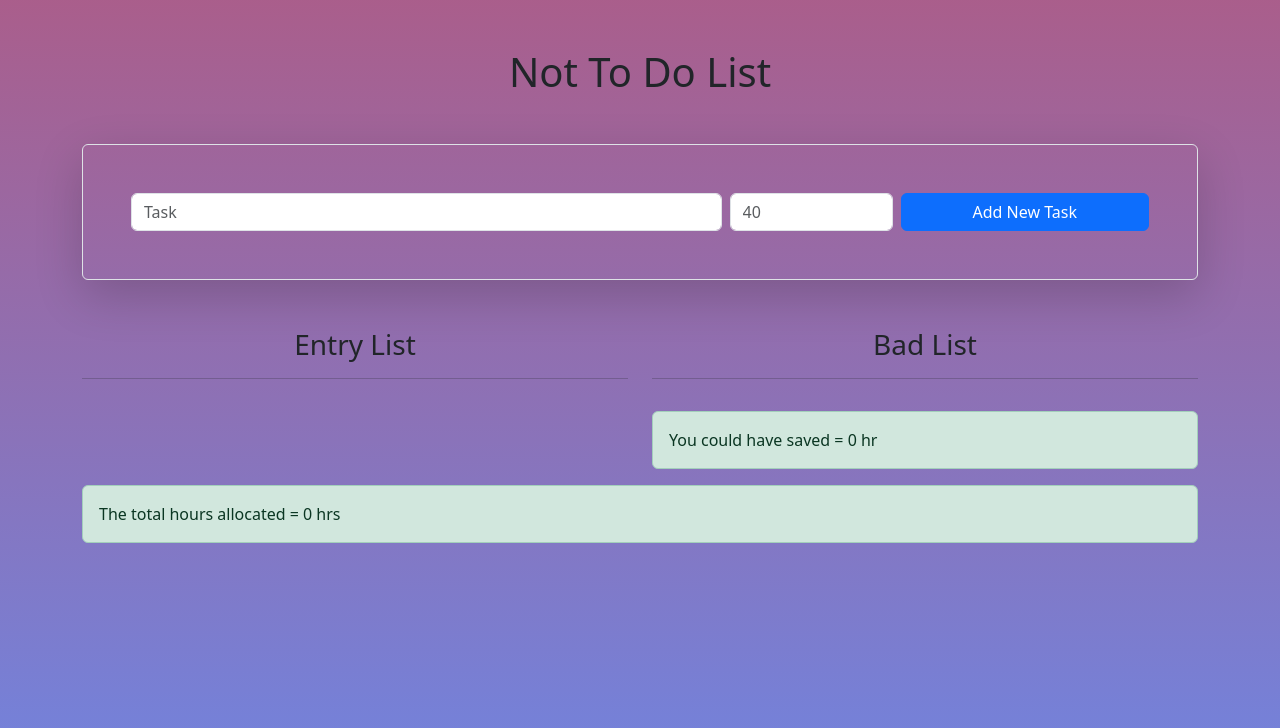
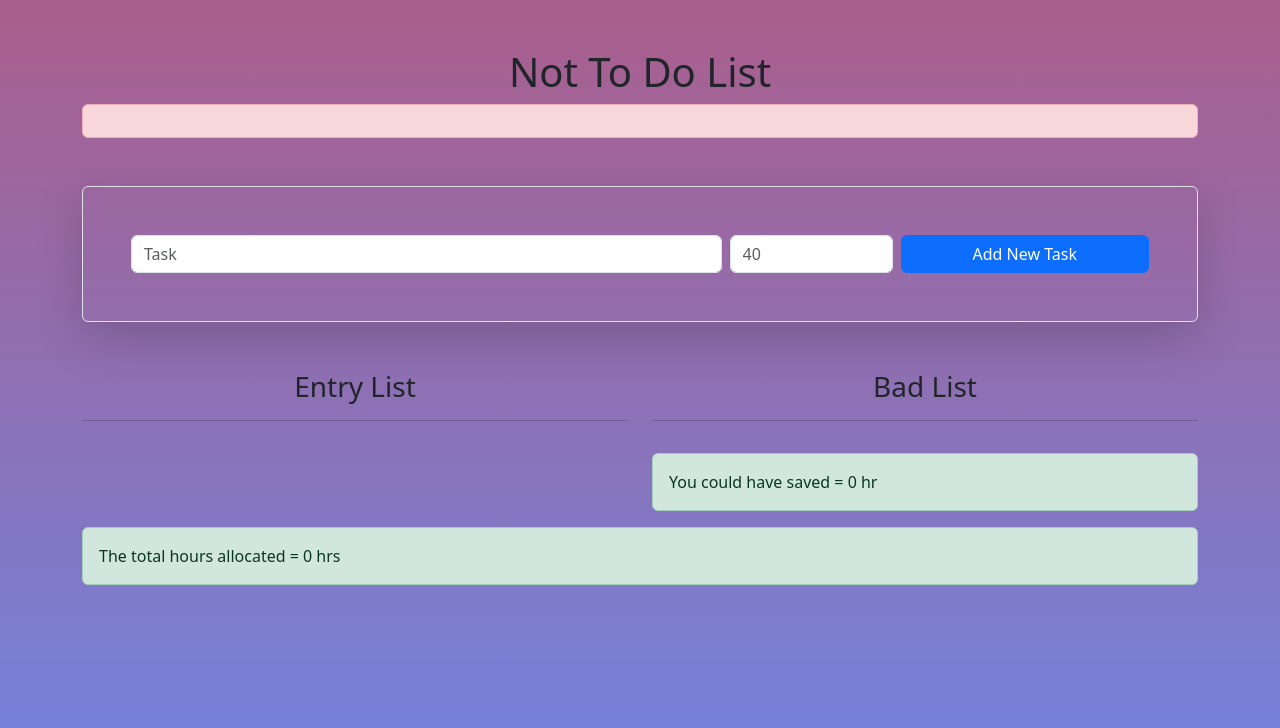
Before and after one commit to Harwin-Kaur/full_stack_NTDL, a React (Vite) app in the folder rntdl/: page / in a window 1280 px wide. Shown: the top 728 px of the page. Built offline with nearby package versions, Linux system fonts and the light colour scheme.

Commit message:
added alert

```diff
--- a/rntdl/src/App.jsx
+++ b/rntdl/src/App.jsx
@@ -7,6 +7,9 @@ import { postTask } from "./helpers/axiosHelper.js";
 const hrPerWek = 24 * 7;
 function App() {
   const [taskList, setTaskList] = useState([]);
+
+ const [resp, setResp] = useState({})
+
   const ttlHr = taskList.reduce((acc, item) => {
     return acc + item.hr;
   }, 0);
@@ -27,6 +30,7 @@ function App() {
     //call api to send data to the database
     const response = await postTask(taskObj);
   console.log(response);
+  setResp(response);
   };
 
   const switchTask = (id, type) => {
@@ -67,6 +71,8 @@ function App() {
       <div className="container">
         <h1 className="text-center">Not To Do List</h1>
 
+        <div className={resp?.status === "success" ?  "alert alert-success": "alert alert-danger"}>{resp?.message}</div>
+
         {/* <!-- form  --> */}
         <Form addTaskList={addTaskList} />
 
```
